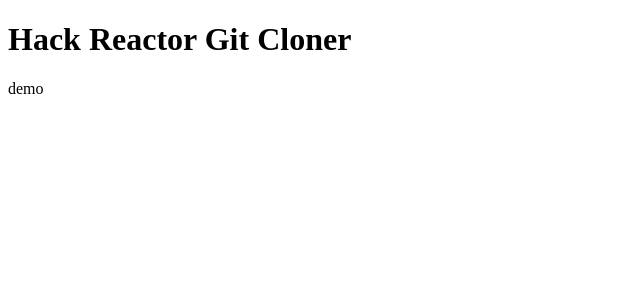
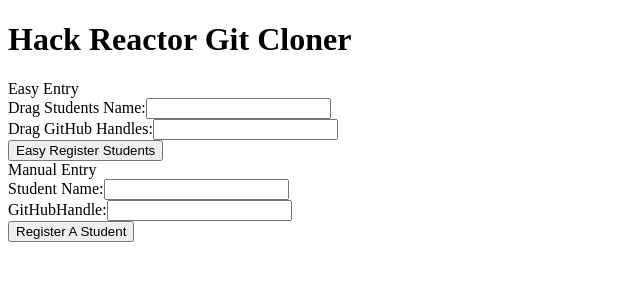
Before and after one commit to l1fb/GitCloner-ui, a React app: page /cohortEntry in a window 1280 px wide. Shown: the top 300 px of the page, without its empty margins (0-640 px from the left). Built offline with nearby package versions, Linux system fonts and the light colour scheme; the HTML template or start-up script is replaced by a standard one.

Commit message:
[chrtEntr] creates form for Easy Entry and Single Entry

```diff
--- a/client/src/components/cohort/CohortEntry.jsx
+++ b/client/src/components/cohort/CohortEntry.jsx
@@ -1,15 +1,51 @@
 import React, { Component } from "react";
+import axios from "axios";
+
+import BackButton from "../buttons/BackButton.jsx";
 
 class CohortEntry extends Component {
   constructor(props) {
     super(props);
   }
 
+  componentDidMount() {
+    // getStudentsFromCohort(this.props.location.name);
+  }
+
+  //draggable box function
+  //the received arguments are in space.
+  //will use split to separate each invocation
+
+  //manual entry input.
+
   render() {
     return (
       <div>
-        <div>demo</div>
-        {console.log(this.props)}
+        <div>{this.props.location.name}</div>
+
+        <div>
+          Easy Entry
+          <div>
+            Drag Students Name:
+            <input />
+          </div>
+          <div>
+            Drag GitHub Handles:
+            <input />
+          </div>
+          <button>Easy Register Students</button>
+        </div>
+
+        <div>
+          Manual Entry
+          <div>
+            Student Name:<input />
+          </div>
+          <div>
+            GitHubHandle:<input />
+          </div>
+          <button>Register A Student</button>
+        </div>
       </div>
     );
   }
```
Also changed, not shown: client/public/bundle.js.
